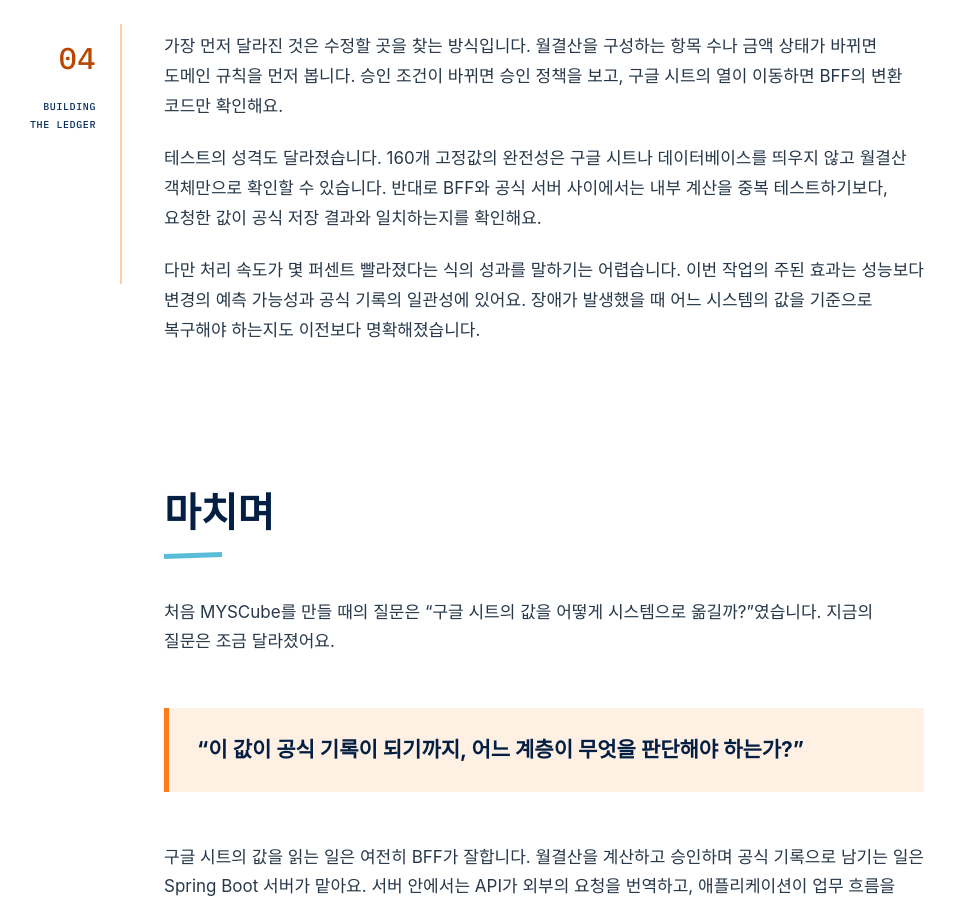
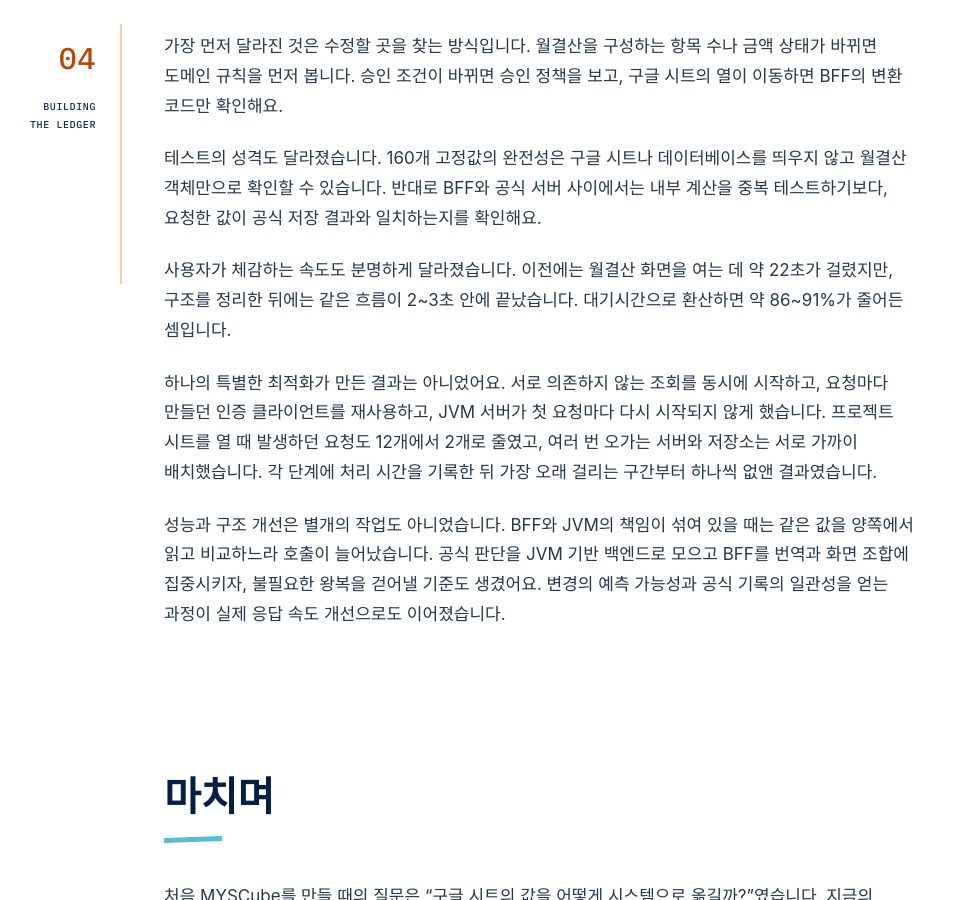
Before and after one commit to merryAI-dev/merryAI-dev.github.io, a Jekyll site: the page built from _posts/2026-08-25-myscube-building-the-ledger-04.md, in a window 1280 px wide and 900 px high, scrolled down 23272 px. Shown: the whole window, without its empty margins (182-1137 px from the left). Built offline with Jekyll 4.4.1, drawn with Linux system fonts in a browser that asks for light colours; some web fonts are replaced.

Commit message:
edit: add measured cashflow performance result

```diff
--- a/_posts/2026-08-25-myscube-building-the-ledger-04.md
+++ b/_posts/2026-08-25-myscube-building-the-ledger-04.md
@@ -505,7 +505,11 @@ BFF에도 과제가 남아 있습니다. 구글 시트 변환과 화면 흐름
 
 테스트의 성격도 달라졌습니다. 160개 고정값의 완전성은 구글 시트나 데이터베이스를 띄우지 않고 월결산 객체만으로 확인할 수 있습니다. 반대로 BFF와 공식 서버 사이에서는 내부 계산을 중복 테스트하기보다, 요청한 값이 공식 저장 결과와 일치하는지를 확인해요.
 
-다만 처리 속도가 몇 퍼센트 빨라졌다는 식의 성과를 말하기는 어렵습니다. 이번 작업의 주된 효과는 성능보다 변경의 예측 가능성과 공식 기록의 일관성에 있어요. 장애가 발생했을 때 어느 시스템의 값을 기준으로 복구해야 하는지도 이전보다 명확해졌습니다.
+사용자가 체감하는 속도도 분명하게 달라졌습니다. 이전에는 월결산 화면을 여는 데 약 22초가 걸렸지만, 구조를 정리한 뒤에는 같은 흐름이 2~3초 안에 끝났습니다. 대기시간으로 환산하면 약 86~91%가 줄어든 셈입니다.
+
+하나의 특별한 최적화가 만든 결과는 아니었어요. 서로 의존하지 않는 조회를 동시에 시작하고, 요청마다 만들던 인증 클라이언트를 재사용하고, JVM 서버가 첫 요청마다 다시 시작되지 않게 했습니다. 프로젝트 시트를 열 때 발생하던 요청도 12개에서 2개로 줄였고, 여러 번 오가는 서버와 저장소는 서로 가까이 배치했습니다. 각 단계에 처리 시간을 기록한 뒤 가장 오래 걸리는 구간부터 하나씩 없앤 결과였습니다.
+
+성능과 구조 개선은 별개의 작업도 아니었습니다. BFF와 JVM의 책임이 섞여 있을 때는 같은 값을 양쪽에서 읽고 비교하느라 호출이 늘어났습니다. 공식 판단을 JVM 기반 백엔드로 모으고 BFF를 번역과 화면 조합에 집중시키자, 불필요한 왕복을 걷어낼 기준도 생겼어요. 변경의 예측 가능성과 공식 기록의 일관성을 얻는 과정이 실제 응답 속도 개선으로도 이어졌습니다.
 
 ## 마치며
 
```
